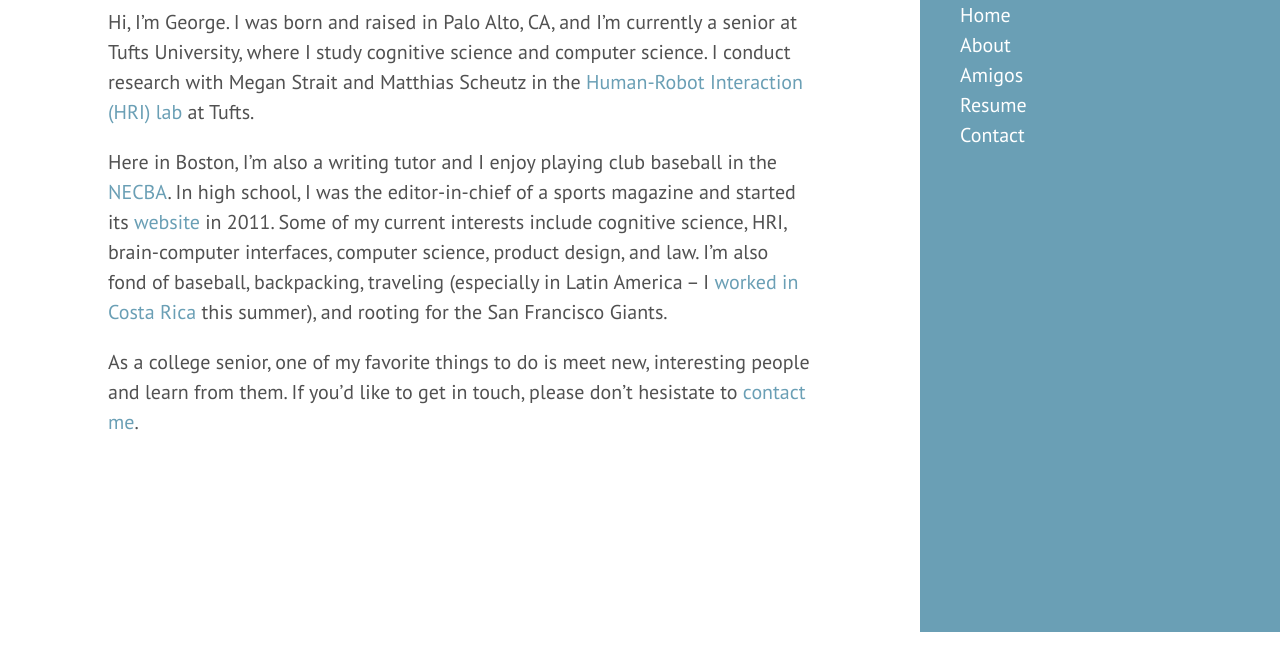
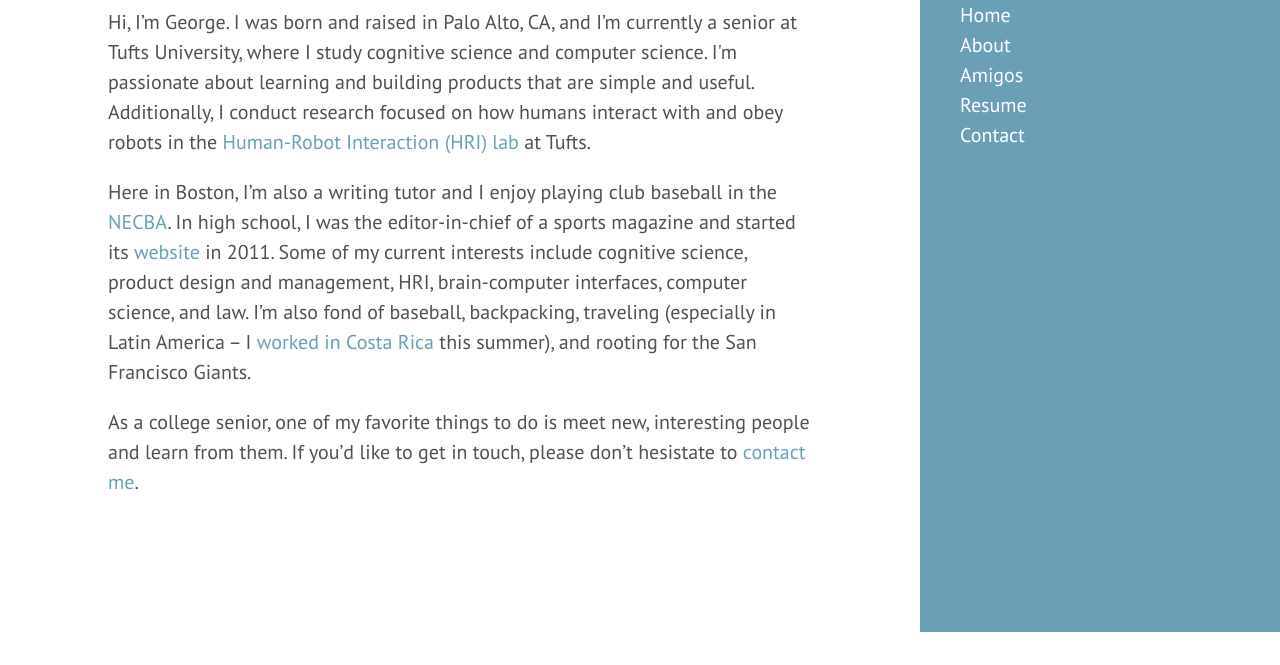
Before and after one commit to gbrown05/gbrown05.github.io, a plain HTML site: page about/index.html in a window 1280 px wide. Shown: the part 168-833 px from the top of the page. Before the commit the page ends 800 px from the top, so only its background shows below. Drawn offline with Linux system fonts and the light colour scheme.

Commit message:
changed about me

```diff
--- a/about/index.html
+++ b/about/index.html
@@ -62,14 +62,17 @@
   	<h1>About</h1>
       <p>Hi, I&rsquo;m George. I was born and raised in Palo Alto, CA, and I&rsquo;m currently a
 senior at Tufts University,
-where I study cognitive science and computer science. I conduct research with
-Megan Strait and Matthias Scheutz in the <a href="http://hrilab.cs.tufts.edu"
+where I study cognitive science and computer science. I'm passionate about
+learning and building products that are simple and useful. Additionally, I
+conduct research focused on how humans interact with and obey robots in the <a href="http://hrilab.cs.tufts.edu"
 target="_blank">Human-Robot Interaction (HRI) lab</a> at Tufts.</p>
 
 <p>Here in Boston, I&rsquo;m also a writing tutor and I enjoy playing club baseball in
 the <a href="http://necba.com" target="_blank">NECBA</a>. In high school, I was
 the editor-in-chief of a sports magazine and started its <a
-href="http://www.vikingsportsmag.com" target="_blank">website</a> in 2011. Some of my current interests include cognitive science, HRI, brain-computer interfaces, computer science, product design, and law. I&rsquo;m also fond of baseball, backpacking, traveling (especially in Latin America &ndash; I <a href="/amigos">worked in Costa Rica</a> this summer), and rooting for the San Francisco Giants.</p>
+href="http://www.vikingsportsmag.com" target="_blank">website</a> in 2011. Some
+of my current interests include cognitive science, product design and
+management, HRI, brain-computer interfaces, computer science, and law. I&rsquo;m also fond of baseball, backpacking, traveling (especially in Latin America &ndash; I <a href="/amigos">worked in Costa Rica</a> this summer), and rooting for the San Francisco Giants.</p>
 
 <p>As a college senior, one of my favorite things to do is meet new, interesting people and
 learn from them. If you&rsquo;d like to get in touch, please don&rsquo;t hesistate to
```
